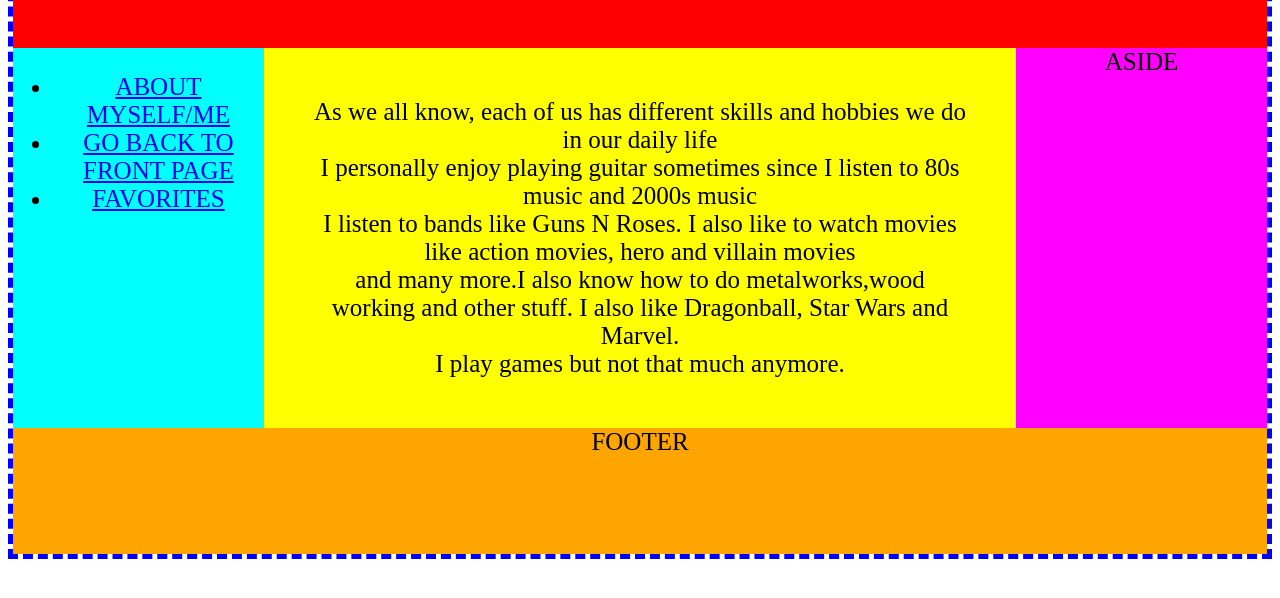
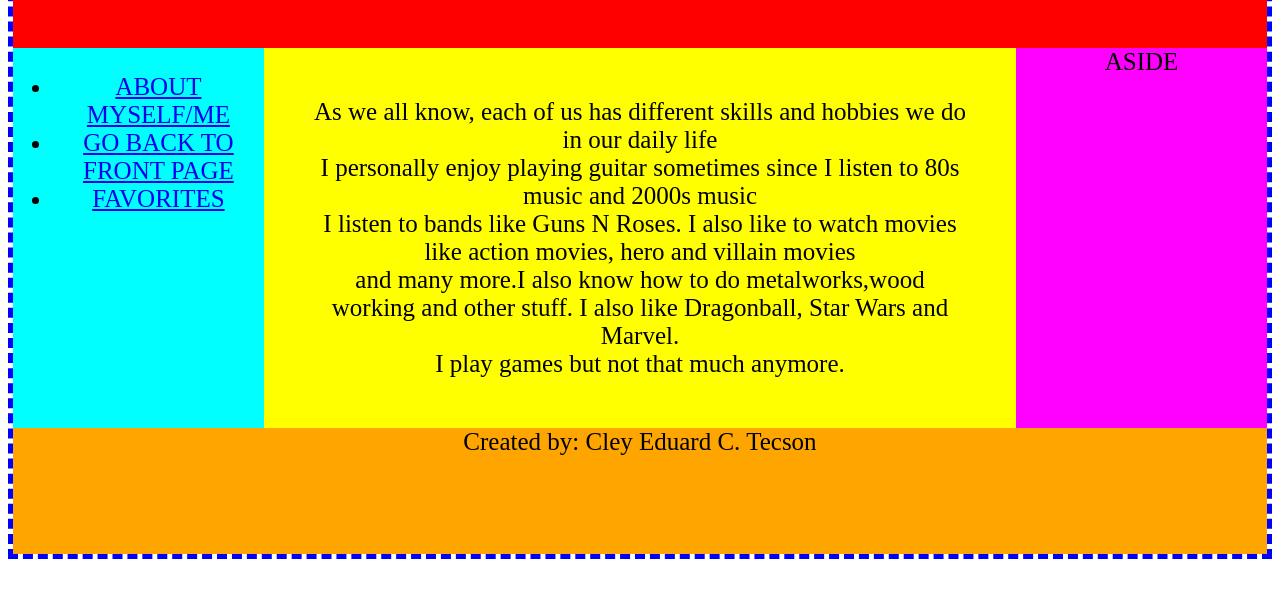
Before and after one commit to KATROPANITECSON118/MAJORPT2_TECSON, a plain HTML site: page PART2.html in a window 1280 px wide. Shown: the part 92-690 px from the top of the page. Drawn offline with Linux system fonts and the light colour scheme.

Commit message:
Update PART2.html

```diff
--- a/PART2.html
+++ b/PART2.html
@@ -119,7 +119,7 @@ initial-scale=1.0">
 	   I play games but not that much anymore.
 	 </div>
 	 <div class=aside>ASIDE</div>
-	 <div class=footer>FOOTER</div>
+	 <div class=footer>Created by: Cley Eduard C. Tecson</div>
 
 </div>
 </body>
```
